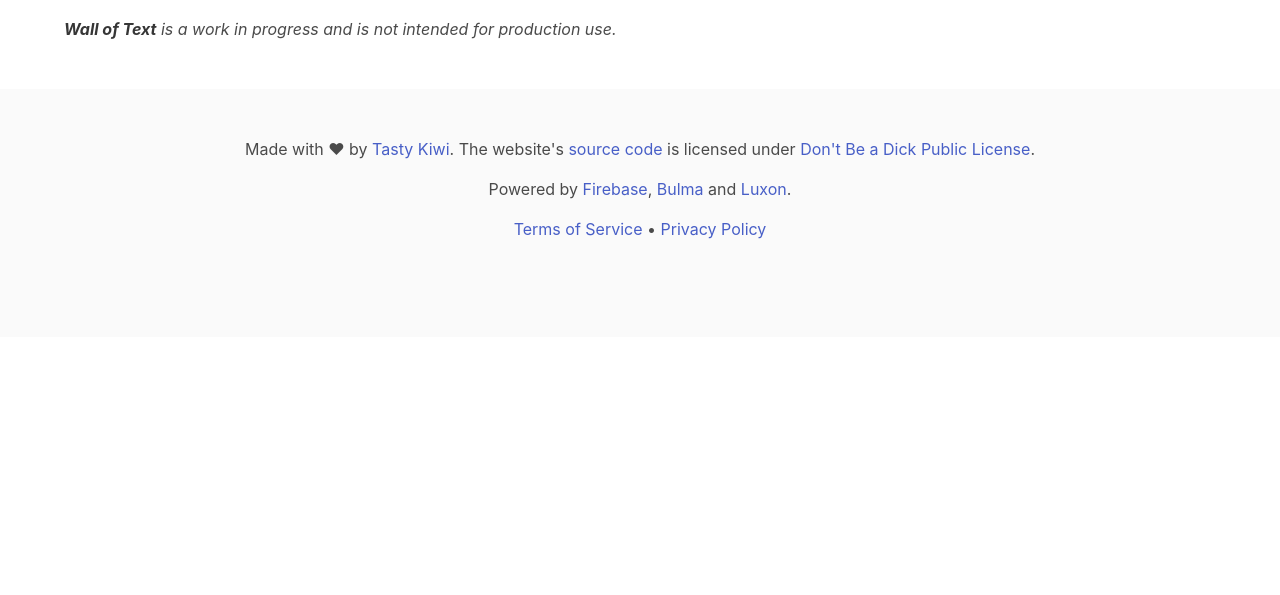
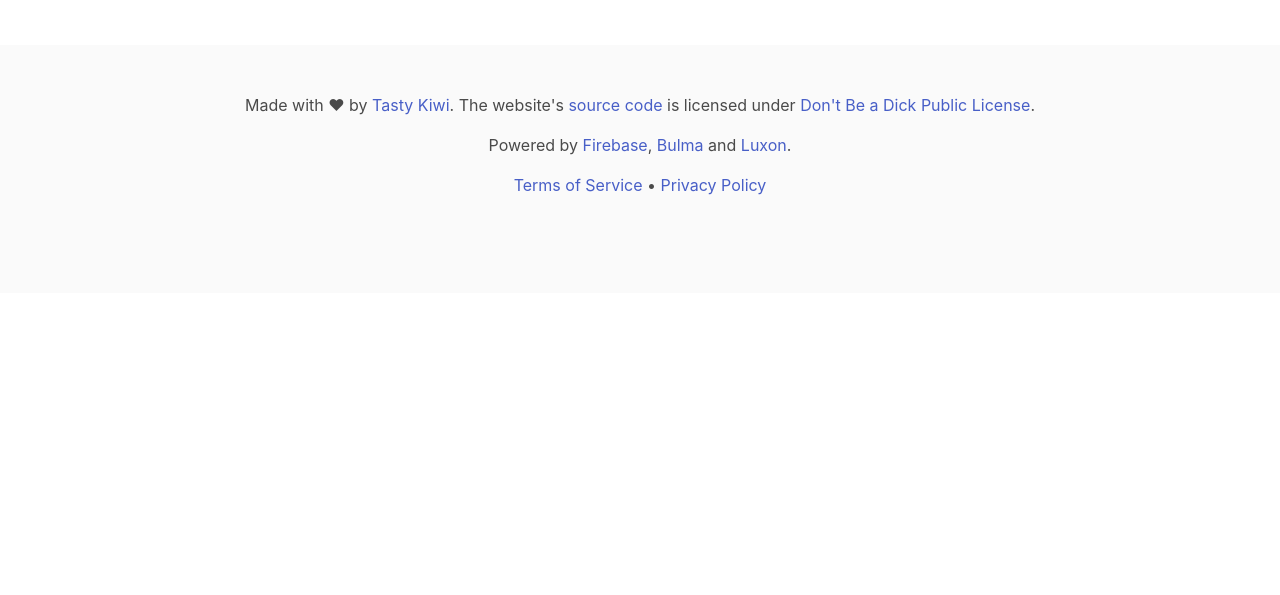
Before and after one commit to Tasty-Kiwi/Wall-of-Text, a plain HTML site: page public/index.html in a window 1280 px wide. Shown: the part 205-800 px from the top of the page. Drawn offline with nearby package versions, Linux system fonts and the light colour scheme.

Commit message:
Update index.html

```diff
--- a/public/index.html
+++ b/public/index.html
@@ -33,10 +33,6 @@
           posting messages on a bulletin board page. It is inspired by 4chan,
           Twitter, Reddit and other similar sites.
         </p>
-        <p class="is-italic">
-          <strong>Wall of Text</strong> is a work in progress and is not
-          intended for production use.
-        </p>
       </div>
     </section>
     <footer class="footer">
```
